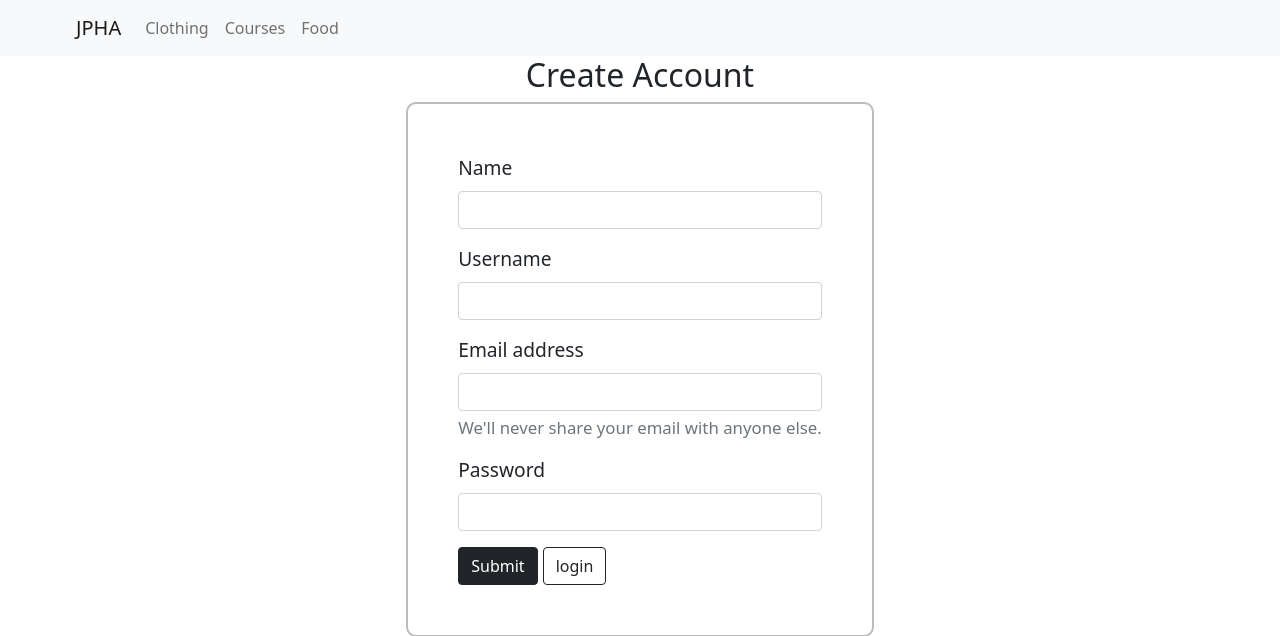
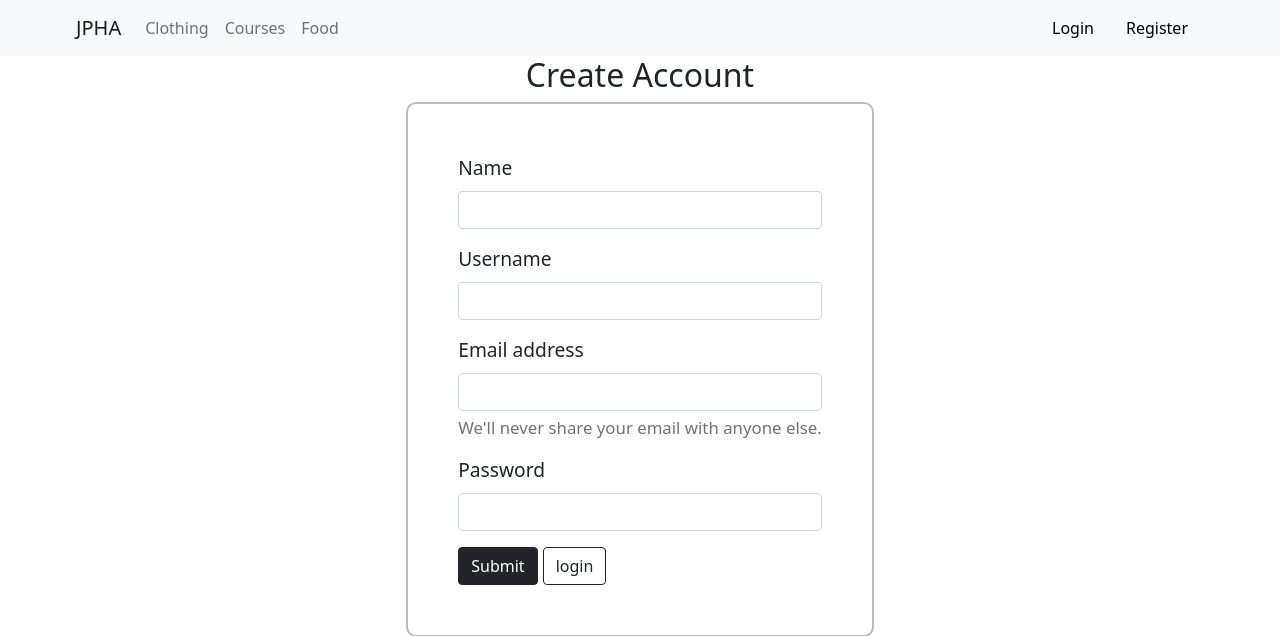
Before and after one commit to frost-head/Ecommerce-Site, a Flask app: page /create-account in a window 1280 px wide. Shown: the top 636 px of the page. Run offline with Flask 2, Linux system fonts and the light colour scheme.

Commit message:
added 404 page

```diff
--- a/main.py
+++ b/main.py
@@ -1,3 +1,4 @@
+from logging import error
 from flask import Flask, render_template
 
 app = Flask(__name__)
@@ -19,4 +20,8 @@ def clothings():
 
 
 
+@app.errorhandler(404)
+def page_not_found(e):
+    return render_template('404.html'), 404
+
 app.run(debug=True, host= '0.0.0.0')
--- a/static/style.css
+++ b/static/style.css
@@ -104,6 +104,7 @@ nav{
     justify-content: center;
     align-items: center;
     flex-direction: column;
+    text-align: left;
 }
 form{
     font-size: 1.2rem ;
@@ -111,3 +112,11 @@ form{
     padding: 50px;
     border-radius: 10px ;
 }
+.nav-right{
+    display: flex;
+    flex-direction: row;
+}
+.nav-right a{
+    text-decoration: none;
+    color: black;
+}
--- a/templates/includes/Navbar.html
+++ b/templates/includes/Navbar.html
@@ -17,7 +17,12 @@
                 <li class="nav-item">
                     <a class="nav-link" href="#">Food</a>
                 </li>
-            </ul>
+
+            </ul><div class="nav-right">
+                    <a href="/login" class="nav-link">Login</a>
+                    <a href="/create-account" class="nav-link">Register</a>
+
+                </div>
         </div>
     </div>
 </nav>
```
Also changed, not shown: templates/404.html (added, +18 -0 lines).
